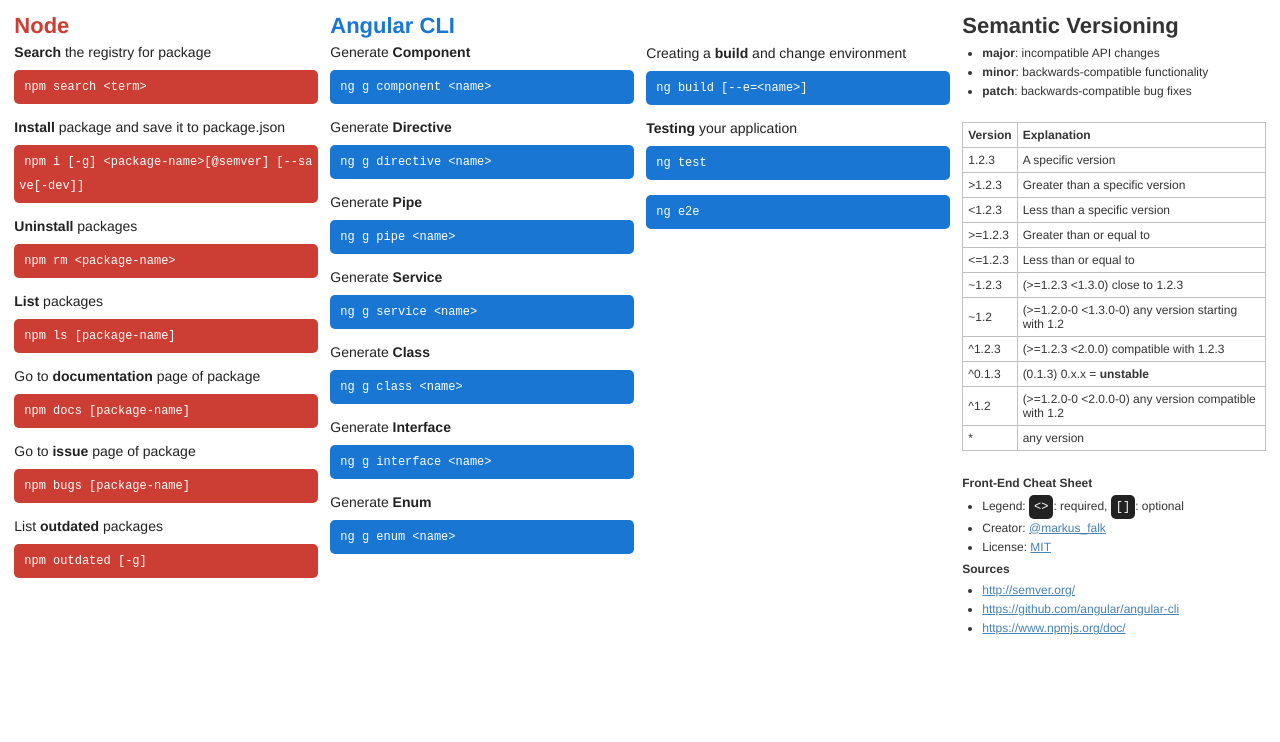
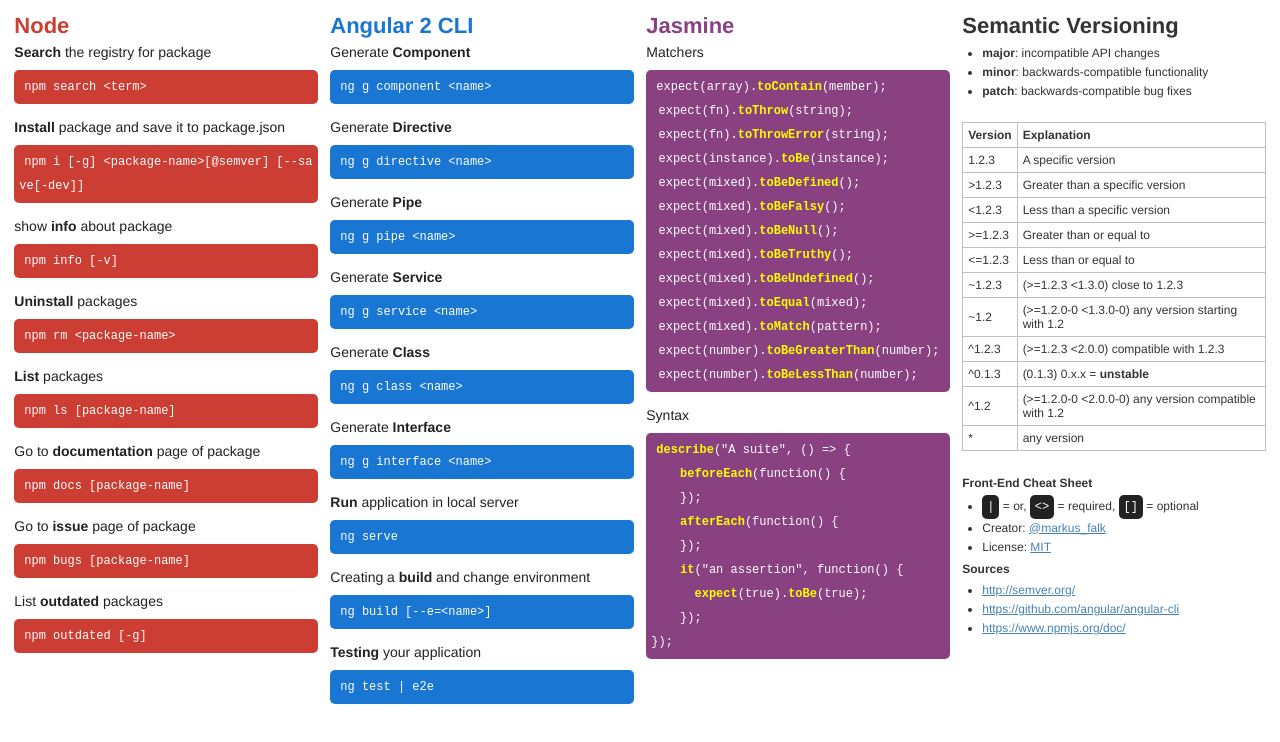
Before and after one commit to markusfalk/front-end-cheatsheet, a plain HTML site: page html/front-end-cheat-sheet.html in a window 1280 px wide. Drawn offline with Linux system fonts and the light colour scheme.

Commit message:
[FEATURE] add jasmine

```diff
--- a/css/style.css
+++ b/css/style.css
@@ -97,12 +97,16 @@
   background-color: rgb(25,118,210);
 }
 
-.grunt h2 {
-  color: #e48632;
+.jasmine h2 {
+  color: #8a4182;
 }
-.grunt code,
-.grunt pre {
-  background-color: #e48632;
+.jasmine code,
+.jasmine pre {
+  background-color: #8a4182;
+}
+
+.jasmine code strong {
+  color: yellow;
 }
 
 .bower h2 {
--- a/html/front-end-cheat-sheet.html
+++ b/html/front-end-cheat-sheet.html
@@ -20,6 +20,9 @@
         <h3><strong>Install</strong> package and save it to package.json</h3>
         <pre><code>npm i [-g] &lt;package-name&gt;[@semver] [--save[-dev]]</code></pre>
 
+        <h3>show <strong>info</strong> about package</h3>
+        <pre><code>npm info [-v]</code></pre>
+
         <h3><strong>Uninstall</strong> packages</h3>
         <pre><code>npm rm &lt;package-name&gt;</code></pre>
 
@@ -40,7 +43,7 @@
 
     <section>
       <div class="angular">
-        <h2>Angular CLI</h2>
+        <h2>Angular 2 CLI</h2>
 
         <h3>Generate <strong>Component</strong></h3>
         <pre><code>ng g component &lt;name&gt;</code></pre>
@@ -60,23 +63,46 @@
         <h3>Generate <strong>Interface</strong></h3>
         <pre><code>ng g interface &lt;name&gt;</code></pre>
 
-        <h3>Generate <strong>Enum</strong></h3>
-        <pre><code>ng g enum &lt;name&gt;</code></pre>
+        <!-- <h3>Generate <strong>Enum</strong></h3>
+        <pre><code>ng g enum &lt;name&gt;</code></pre> -->
 
-      </div> <!-- angular -->
-    </section>
-
-    <section>
-      <div class="angular" style="margin-top: 37px;">
+        <h3><strong>Run</strong> application in local server</h3>
+        <pre><code>ng serve</code></pre>
 
         <h3>Creating a <strong>build</strong> and change environment</h3>
         <pre><code>ng build [--e=&lt;name&gt;]</code></pre>
 
         <h3><strong>Testing</strong> your application</h3>
-        <pre><code>ng test</code></pre>
-        <pre><code>ng e2e</code></pre>
+        <pre><code>ng test | e2e</code></pre>
+      </div> <!-- angular -->
+    </section>
 
-      </div> <!-- angular -->
+    <section>
+
+      <!-- <div class="angular" style="margin-top: 37px;"> -->
+      <div class="jasmine">
+        <h2>Jasmine</h2>
+
+        <h3>Matchers</h3>
+        <pre><code>expect(array).<strong>toContain</strong>(member);<br> expect(fn).<strong>toThrow</strong>(string);<br> expect(fn).<strong>toThrowError</strong>(string);<br> expect(instance).<strong>toBe</strong>(instance);<br> expect(mixed).<strong>toBeDefined</strong>();<br> expect(mixed).<strong>toBeFalsy</strong>();<br> expect(mixed).<strong>toBeNull</strong>();<br> expect(mixed).<strong>toBeTruthy</strong>();<br> expect(mixed).<strong>toBeUndefined</strong>();<br> expect(mixed).<strong>toEqual</strong>(mixed);<br> expect(mixed).<strong>toMatch</strong>(pattern);<br> expect(number).<strong>toBeGreaterThan</strong>(number);<br> expect(number).<strong>toBeLessThan</strong>(number);</code></pre>
+<!-- expect(number).<strong>toBeNaN</strong>();
+expect(spy).<strong>toHaveBeenCalled</strong>();
+expect(number).<strong>toBeCloseTo</strong>(number, decimalPlaces);
+expect(spy).<strong>toHaveBeenCalledTimes</strong>(number);
+expect(spy).<strong>toHaveBeenCalledWith</strong>(...arguments); -->
+
+        <h3>Syntax</h3>
+        <pre><code><strong>describe</strong>("A suite", () => {
+    <strong>beforeEach</strong>(function() {
+    });
+    <strong>afterEach</strong>(function() {
+    });
+    <strong>it</strong>("an assertion", function() {
+      <strong>expect</strong>(true).<strong>toBe</strong>(true);
+    });
+});</code></pre>
+      </div> <!-- jasmine -->
+
     </section>
 
     <section>
@@ -148,7 +174,7 @@
       <div class="meta">
         <h2>Front-End Cheat Sheet</h2>
         <ul>
-          <li>Legend: <code>&lt;&gt;</code>: required, <code>[]</code>: optional</li>
+          <li><code>|</code> = or, <code>&lt;&gt;</code> = required, <code>[]</code> = optional</li>
           <li>Creator: <a href="https://twitter.com/markus_falk">@markus_falk</a></li>
           <li>License: <a href="https://tldrlegal.com/license/mit-license">MIT</a></li>
         </ul>
```
